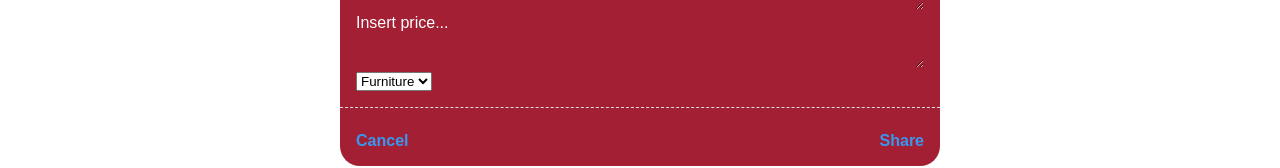
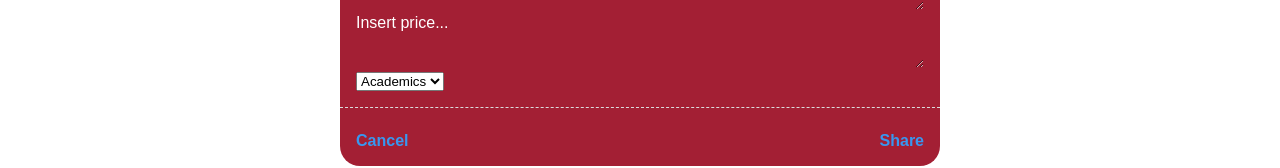
Before and after one commit to micah-kim/campUS, a React (Create React App) app in the folder my-app/: page /NewPost in a window 1280 px wide. Shown: the part 919-1087 px from the top of the page. Built offline with nearby package versions, Linux system fonts and the light colour scheme.

Commit message:
updated more

```diff
--- a/my-app/src/components/NewPost.jsx
+++ b/my-app/src/components/NewPost.jsx
@@ -111,9 +111,9 @@ function NewPost(props) {
             onChange={handlePriceChange}
           />
           <select onChange={handleCategoryChange}>
-            <option value="Furniture" >Furniture</option>
-            <option value="Clothes">Clothes</option>
-            <option value="Other">Other</option>
+            <option value="Academics" >Academics</option>
+            <option value="Religious">Religious</option>
+            <option value="Greek Life">Greek Life</option>
           </select>
         </div>
         <div className={css.error}>{error}</div>
```
